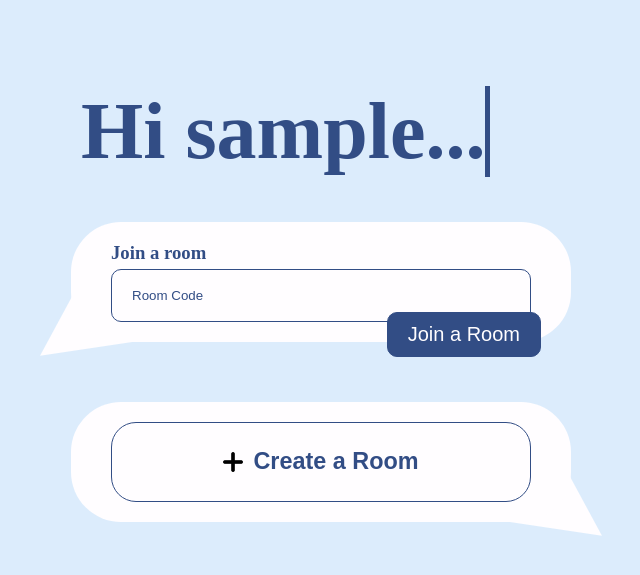
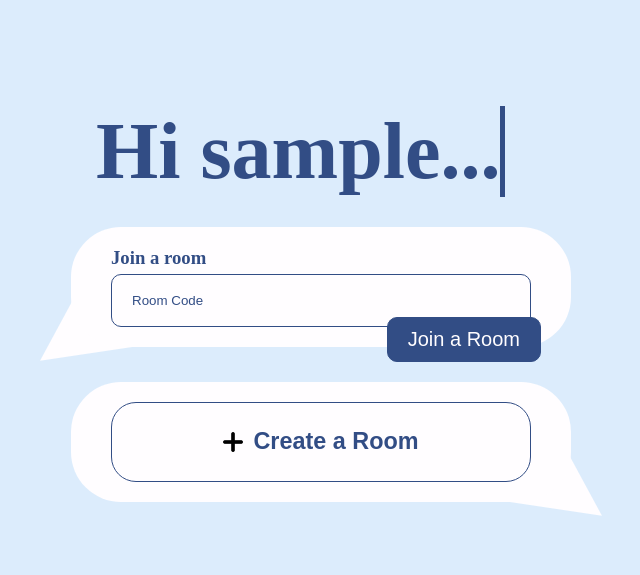
Before and after one commit to athomas97/chatroom_app, a Flask app: page /chatroom in a window 1280 px wide. Shown: the part 89-664 px from the top of the page, without its empty margins (319-959 px from the left). Run offline with Flask 3, Linux system fonts and the light colour scheme; the visitor is signed in with stand-in values (Sample User, id 1); some libraries are stand-ins or nearby versions; some web fonts are replaced.

Commit message:
updated spacing between chat bubbles in chatroom.html

```diff
--- a/static/css/style.css
+++ b/static/css/style.css
@@ -313,6 +313,12 @@ form {
   clip-path: circle(50% at center);
 }
 
+.text-bubble-container {
+    display: flex;
+    flex-direction: column;
+    gap: 20px;
+}
+
 .text-bubble {
     display: flex;
     flex-direction: column;
@@ -321,7 +327,7 @@ form {
     gap: 5px;
     height: 120px;
     width: 500px;
-    margin: 15px;
+    margin-bottom: 15px;
     padding:20px 40px;
     border-radius: 50px;
     background-color: var(--white);
--- a/templates/chatroom.html
+++ b/templates/chatroom.html
@@ -5,6 +5,7 @@
     <div class="typing-container" style="margin-left: 25px;">
         <h1 class="typing-header">Hi {{ current_user.username }}...</h1>
     </div>
+    <div class="text-bubble-container">
         <div class="text-bubble">
             <div class="triangle-left"></div>
             <h3>Join a room</h3>
@@ -18,6 +19,7 @@
                 <h3>Create a Room</h3>
             </button>
         </div>
+    </div>
     {% if error %}
     <p>{{ error }}</p>
     {% endif %}
```
Lines whose indentation alone changed are shown as unchanged.
